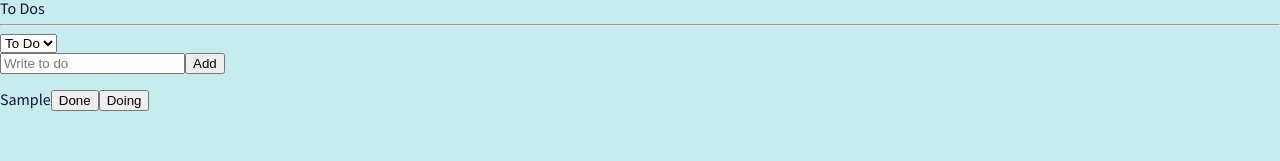
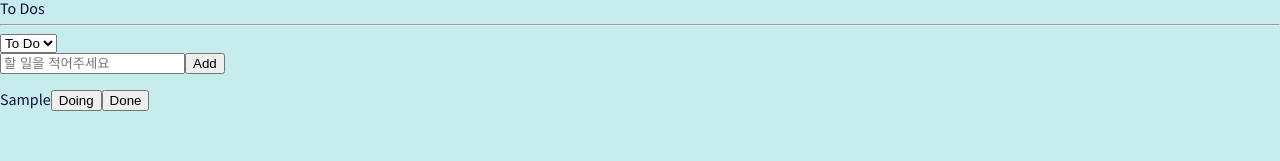
Before and after one commit to zpdl95/react-masterclass, a React (Create React App) app: page / in a window 1280 px wide. Both pictures are taken after typing "Sample" into the empty fields and a click on the button "Add". Shown: the top 161 px of the page. Built offline with nearby package versions, Linux system fonts and the light colour scheme.

Commit message:
#5.18 Enums

```diff
--- a/src/atoms.ts
+++ b/src/atoms.ts
@@ -1,14 +1,21 @@
 import { atom, selector } from "recoil";
+
+/* enum = 열거형으로 이름이 있는 상수들의 집합을 정의할 수 있습니다 */
+export enum Categories {
+  "TO_DO" = "TO_DO",
+  "DOING" = "DOING",
+  "DONE" = "DONE",
+}
 
 export interface IToDoState {
   text: string;
   id: number;
-  category: "DONE" | "DOING" | "TO_DO";
+  category: Categories;
 }
 
-export const categoryState = atom({
+export const categoryState = atom<Categories>({
   key: "category",
-  default: "TO_DO",
+  default: Categories.TO_DO,
 });
 
 export const toDoState = atom<IToDoState[]>({
--- a/src/components/CreateToDo.tsx
+++ b/src/components/CreateToDo.tsx
@@ -1,6 +1,6 @@
 import { useForm } from "react-hook-form";
-import { useSetRecoilState } from "recoil";
-import { toDoState } from "../atoms";
+import { useRecoilValue, useSetRecoilState } from "recoil";
+import { categoryState, toDoState } from "../atoms";
 
 interface IForm {
   toDo: string;
@@ -8,6 +8,7 @@
 
 function CreateToDo() {
   const setToDos = useSetRecoilState(toDoState);
+  const category = useRecoilValue(categoryState);
   const {
     register,
     handleSubmit,
@@ -17,7 +18,7 @@
 
   const onValid = ({ toDo }: IForm) => {
     setToDos((oldToDos) => [
-      { text: toDo, id: Date.now(), category: "TO_DO" },
+      { text: toDo, id: Date.now(), category },
       ...oldToDos,
     ]);
     setValue("toDo", "");
@@ -27,7 +28,7 @@
       <input
         {...register("toDo", { required: "할 일을 적어주세요" })}
         type="text"
-        placeholder="Write to do"
+        placeholder="할 일을 적어주세요"
       />
       <span>{errors.toDo?.message}</span>
       <button>Add</button>
--- a/src/components/ToDo.tsx
+++ b/src/components/ToDo.tsx
@@ -1,6 +1,6 @@
 import React from "react";
 import { useSetRecoilState } from "recoil";
-import { IToDoState, toDoState } from "../atoms";
+import { Categories, IToDoState, toDoState } from "../atoms";
 
 function ToDo({ text, category, id }: IToDoState) {
   const setToDos = useSetRecoilState(toDoState);
@@ -13,7 +13,7 @@
     } = e;
     setToDos((oldToDos) => {
       const targetIndex = oldToDos.findIndex((toDo) => toDo.id === id);
-      const newToDo = { text, id, category: name as IToDoState["category"] };
+      const newToDo = { text, id, category: name as Categories };
       const newToDos = [...oldToDos];
       newToDos[targetIndex] = newToDo;
       return newToDos;
@@ -22,19 +22,19 @@
   return (
     <li>
       <span>{text}</span>
-      {category !== "TO_DO" && (
-        <button name="TO_DO" onClick={onClick}>
+      {category !== Categories.TO_DO && (
+        <button name={Categories.TO_DO} onClick={onClick}>
           To Do
         </button>
       )}
-      {category !== "DONE" && (
-        <button name="DONE" onClick={onClick}>
-          Done
+      {category !== Categories.DOING && (
+        <button name={Categories.DOING} onClick={onClick}>
+          Doing
         </button>
       )}
-      {category !== "DOING" && (
-        <button name="DOING" onClick={onClick}>
-          Doing
+      {category !== Categories.DONE && (
+        <button name={Categories.DONE} onClick={onClick}>
+          Done
         </button>
       )}
     </li>
--- a/src/components/ToDoList.tsx
+++ b/src/components/ToDoList.tsx
@@ -1,6 +1,6 @@
 import React from "react";
 import { useRecoilState, useRecoilValue } from "recoil";
-import { categoryState, toDoSelector } from "../atoms";
+import { Categories, categoryState, toDoSelector } from "../atoms";
 import CreateToDo from "./CreateToDo";
 import ToDo from "./ToDo";
 
@@ -11,16 +11,16 @@
     const {
       currentTarget: { value },
     } = e;
-    setCategory(value);
+    setCategory(value as Categories);
   };
   return (
     <div>
       <h1>To Dos</h1>
       <hr />
       <select value={category} onInput={onInput}>
-        <option value={"TO_DO"}>To Do</option>
-        <option value={"DOING"}>Doing</option>
-        <option value={"DONE"}>Done</option>
+        <option value={Categories.TO_DO}>To Do</option>
+        <option value={Categories.DOING}>Doing</option>
+        <option value={Categories.DONE}>Done</option>
       </select>
       <CreateToDo />
       <br />
```
